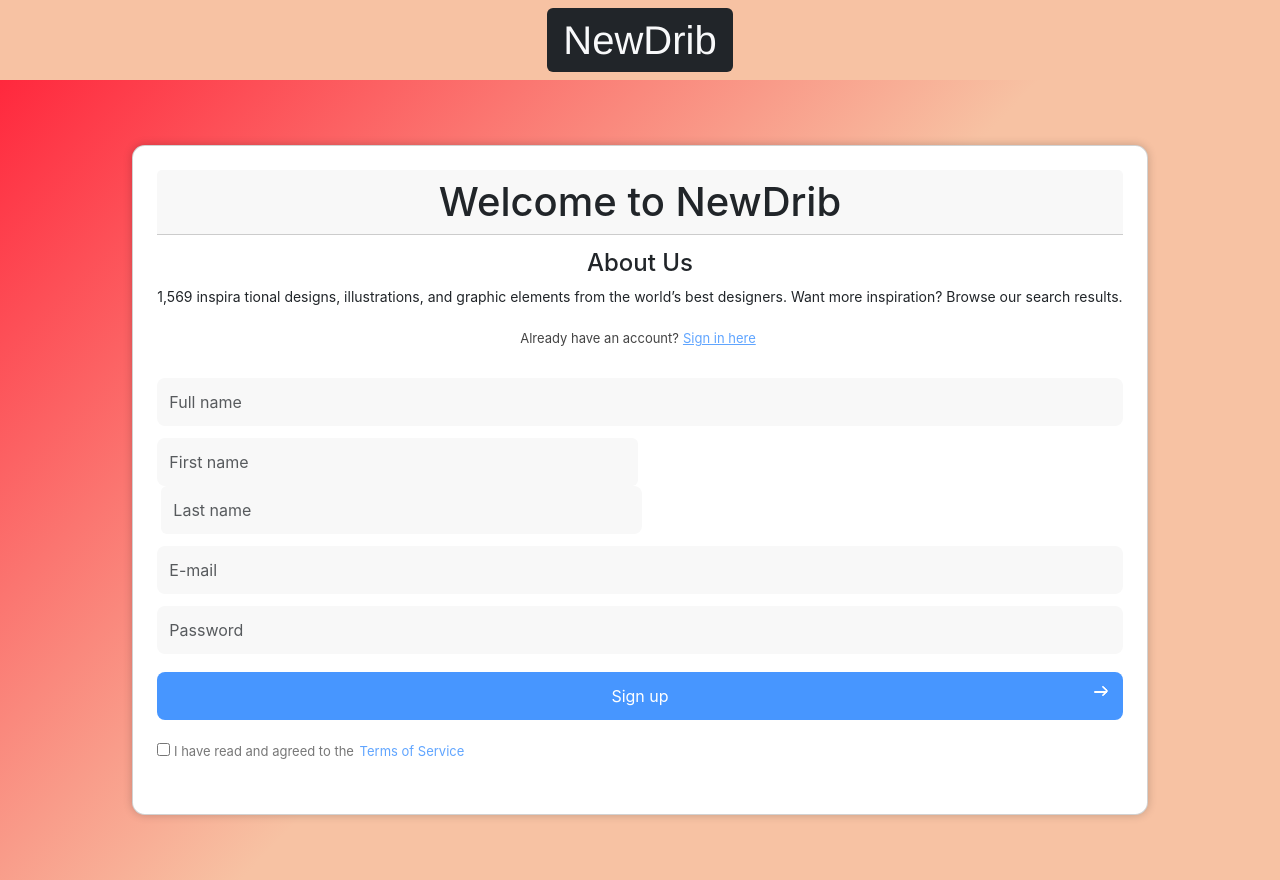
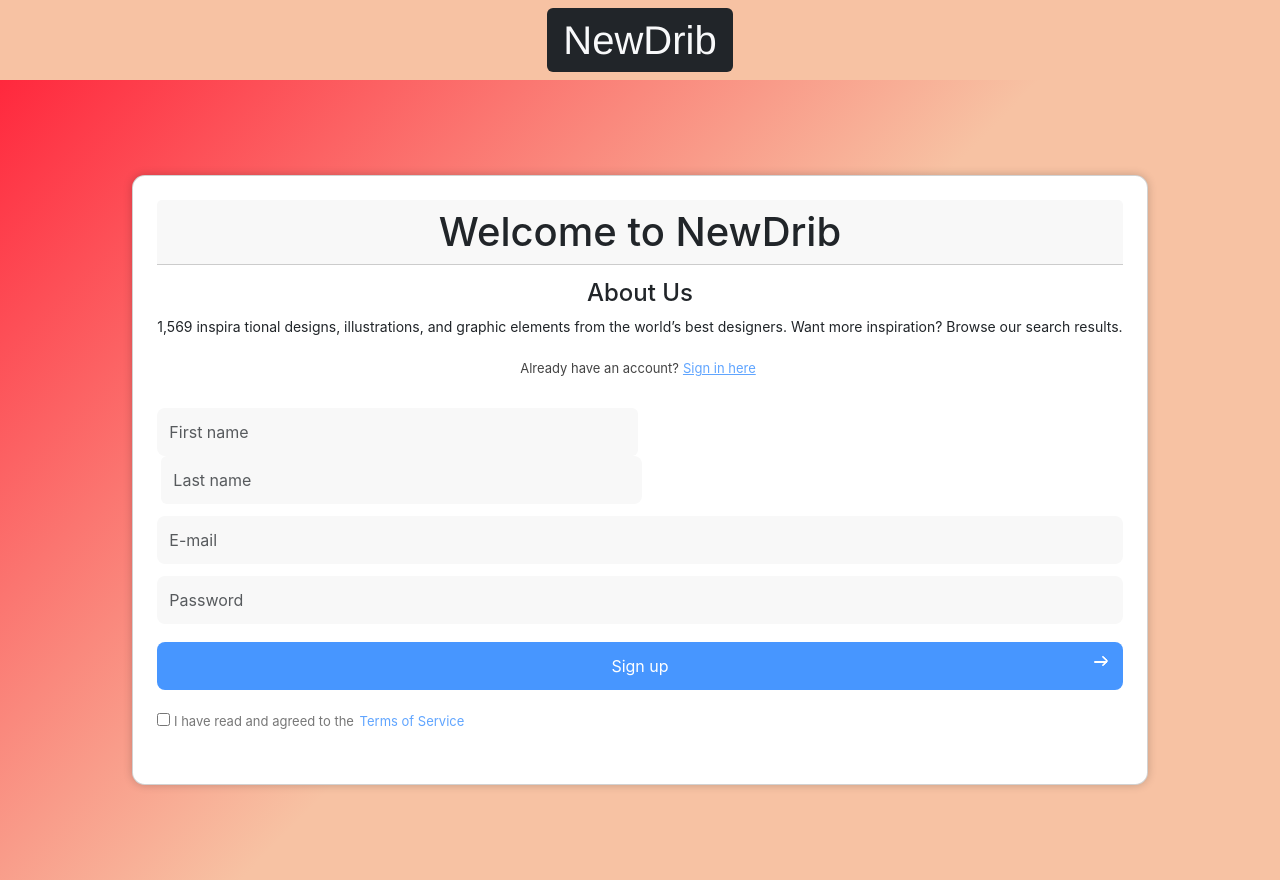
Before and after one commit to Jesalim/Dribble-ph2-project, a React (Create React App) app: page / in a window 1280 px wide. Built offline with nearby package versions, Linux system fonts and the light colour scheme.

Commit message:
added profile routes

```diff
--- a/src/App.js
+++ b/src/App.js
@@ -1,6 +1,6 @@
 // import logo from './logo.svg';
 import './App.css';
-import { BrowserRouter, Routes, Route } from 'react-router-dom';
+import { BrowserRouter} from 'react-router-dom';
 import Navbar from './components/navbar';
 
 
@@ -8,8 +8,7 @@
 function App() {
   return (
     <BrowserRouter className="App">
-
-      <Navbar />
+           <Navbar />
     </BrowserRouter>
   );
 }
--- a/src/components/homepage.js
+++ b/src/components/homepage.js
@@ -1,5 +1,5 @@
 import React, {useEffect, useState} from "react";
-import { Routes, Route, Link } from "react-router-dom"
+import { Link } from "react-router-dom"
 import { useNavigate } from "react-router-dom";
 import swal from "sweetalert2"
 
@@ -64,9 +64,7 @@
            <Link to="/login">Sign in here</Link>
         </div>
         <div className="form">
-          <div className="form-group">
-            <input type="text" className="form-control" placeholder="Full name" />
-          </div>
+
           <div className="form-group">
             <input type="text" className="form-control half" placeholder="First name" />
             <input type="text" className="form-control half" placeholder="Last name" />
--- a/src/components/navbar.js
+++ b/src/components/navbar.js
@@ -18,8 +18,9 @@
 
                 </ul>
             </card>
-            <Homepage />
+
     <Routes>
+    <Route path="/" element= {<Homepage/>}></Route>
       <Route path="/login" element= {<LoginForm/>}></Route>
       <Route path="/profile" element= {<Profile/>}></Route>
       <Route path="/dribbleShots" element= {<DribbleShots/>}></Route>
```
